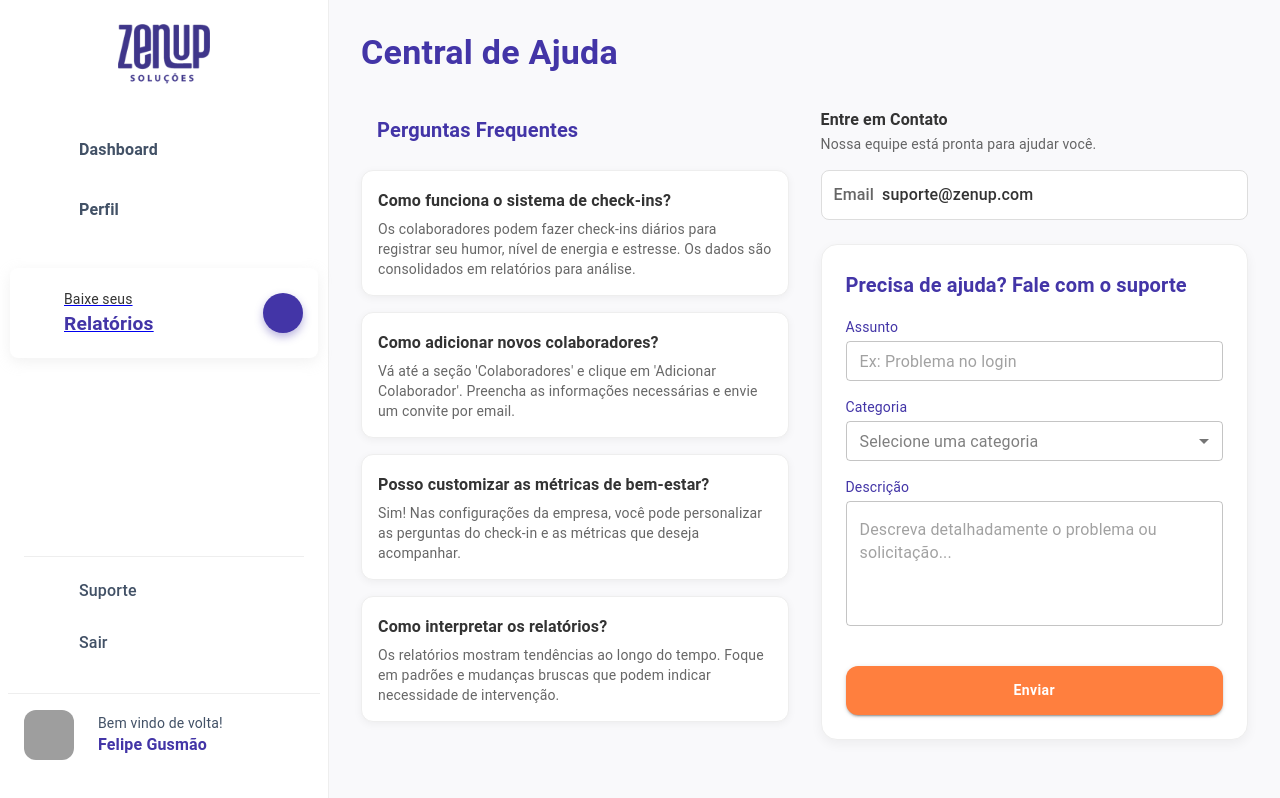
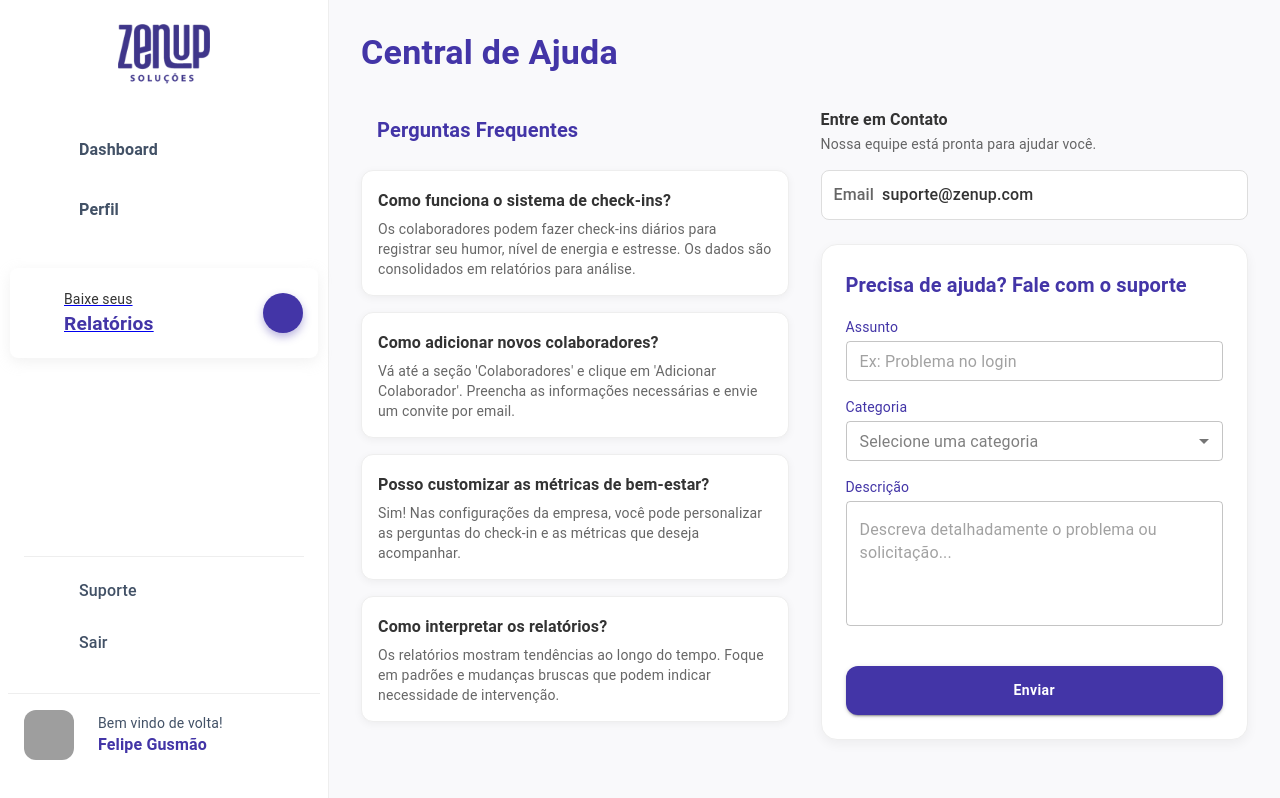
Before and after one commit to carlosqbarbosa/ZenUp-Frontend, a React (Vite) app: page /faq in a window 1280 px wide. Built offline with nearby package versions, Linux system fonts and the light colour scheme; grey boxes are pictures that could not be loaded; some icons are missing.

Commit message:
update contact form button colors

```diff
--- a/src/components/Support/ContactForm.tsx
+++ b/src/components/Support/ContactForm.tsx
@@ -124,8 +124,8 @@ const ContactForm = () => {
                     variant="contained"
                     fullWidth
                     sx={{
-                        backgroundColor: colors.secondary,
-                        '&:hover': { backgroundColor: '#e56417' },
+                        backgroundColor: colors.primary,
+                        '&:hover': { backgroundColor: colors.primaryDark },
                         py: 1.5,
                         borderRadius: '12px',
                         fontWeight: 600,
```
